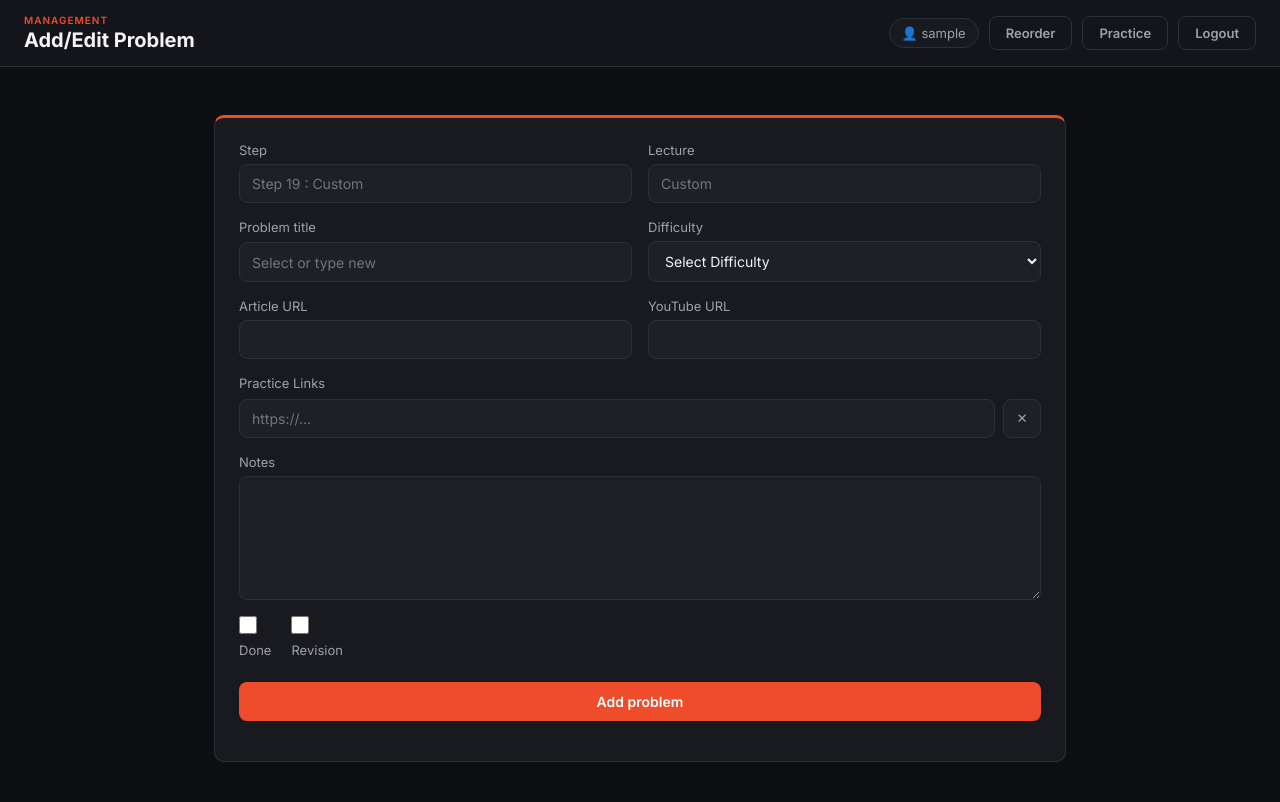
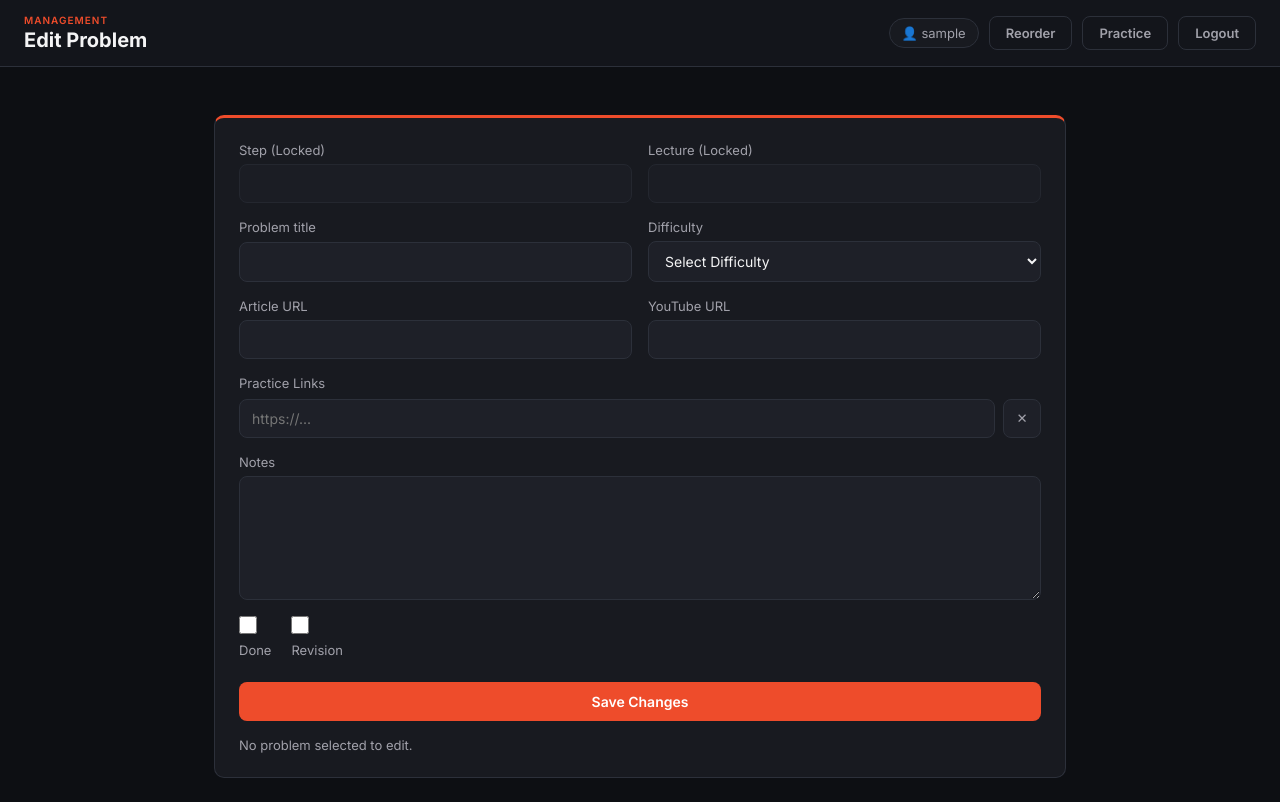
Before and after one commit to Vamp-Niklaus/striver-sheet, a Flask app: page /admin in a window 1280 px wide. Before the commit the page ends 762 px from the top, so only its background shows below. Run offline with Flask 3, Linux system fonts and the light colour scheme; the visitor is signed in with stand-in values (Sample User, id 1); data that the repository does not hold is empty.

Commit message:
Convert admin page to strict edit-only page and make reorder page default

```diff
--- a/static/admin.js
+++ b/static/admin.js
@@ -9,38 +9,6 @@ const message = document.getElementById("adminMessage");
 const urlList = document.getElementById("urlList");
 
 let allProblems = [];
-
-const naturalSort = (a, b) => {
-  if (!a) return -1;
-  if (!b) return 1;
-  return String(a).localeCompare(String(b), undefined, { numeric: true, sensitivity: 'base' });
-};
-
-function populateDatalist(id, items) {
-  const dl = document.querySelector(id);
-  const uniqueItems = [...new Set(items.map(i => {
-    if (!i) return "";
-    const s = String(i).trim();
-    return s.charAt(0).toUpperCase() + s.slice(1);
-  }).filter(Boolean))].sort(naturalSort);
-  dl.innerHTML = uniqueItems.map((i) => `<option value="${i}"></option>`).join("");
-}
-
-function updateLectures() {
-  const selectedStep = stepInput.value;
-  const filteredProblems = selectedStep ? allProblems.filter((p) => p.step === selectedStep) : allProblems;
-  populateDatalist("#lectures", filteredProblems.map((p) => p.lecture));
-}
-
-function updateTitles() {
-  const selectedStep = stepInput.value;
-  const selectedLecture = lectureInput.value;
-  const filteredProblems = allProblems.filter((p) =>
-    (!selectedStep || p.step === selectedStep) &&
-    (!selectedLecture || p.lecture === selectedLecture)
-  );
-  populateDatalist("#titles", filteredProblems.map((p) => p.title));
-}
 
 function renderUrls(urls) {
   urlList.innerHTML = "";
@@ -83,14 +51,14 @@ function addUrlRow(val) {
   urlList.appendChild(row);
 }
 
-function handleTitleChange() {
-  const selectedTitle = titleInput.value.trim();
-  const existingProblem = allProblems.find((p) => p.title.trim() === selectedTitle);
+function loadProblem(title) {
+  const existingProblem = allProblems.find((p) => p.title.trim() === title.trim());
 
   if (existingProblem) {
     idInput.value = existingProblem.id;
     stepInput.value = existingProblem.step || "";
     lectureInput.value = existingProblem.lecture || "";
+    titleInput.value = existingProblem.title || "";
     document.querySelector('select[name="difficulty"]').value = existingProblem.difficulty || "";
     document.querySelector('input[name="article"]').value = existingProblem.article || "";
     document.querySelector('input[name="youtube"]').value = existingProblem.youtube || "";
@@ -112,7 +80,7 @@ function handleTitleChange() {
     const isOwner = author === currentUser || (currentUser === "rakesh" && author === "rakesh");
 
     if (isOwner) {
-      submitBtn.textContent = "Update problem";
+      submitBtn.textContent = "Save Changes";
       submitBtn.disabled = false;
       deleteBtn.style.display = "block";
       message.textContent = "";
@@ -123,26 +91,8 @@ function handleTitleChange() {
       message.textContent = "You cannot edit or delete default problems.";
     }
   } else {
-    // If idInput.value is not empty, it means we just transitioned from an existing problem to a new one.
-    // In this case, we wipe step and lecture to give a clean slate.
-    // Otherwise, we leave them alone so the user can pick step/lecture before typing a title.
-    if (idInput.value !== "" || selectedTitle === "") {
-      stepInput.value = "";
-      lectureInput.value = "";
-    }
-
-    idInput.value = "";
-    document.querySelector('select[name="difficulty"]').value = "";
-    document.querySelector('input[name="article"]').value = "";
-    document.querySelector('input[name="youtube"]').value = "";
-    document.querySelector('textarea[name="notes"]').value = "";
-
-    renderUrls([]);
-
-    submitBtn.textContent = "Add problem";
-    submitBtn.disabled = false;
-    deleteBtn.style.display = "none";
-    message.textContent = "";
+    message.textContent = "Problem not found.";
+    submitBtn.disabled = true;
   }
 }
 
@@ -150,34 +100,18 @@ fetch("/api/problems")
   .then((res) => res.json())
   .then((data) => {
     allProblems = data.problems || [];
-    populateDatalist("#steps", allProblems.map((p) => p.step));
-    updateLectures();
-    updateTitles();
     renderUrls([]); // initialize empty url box
 
-    // Deep linking: Check if ?title= exists in URL
     const urlParams = new URLSearchParams(window.location.search);
     const prefillTitle = urlParams.get("title");
-    const prefillStep = urlParams.get("step");
-    const prefillLecture = urlParams.get("lecture");
 
     if (prefillTitle) {
-      titleInput.value = prefillTitle;
-      handleTitleChange();
+      loadProblem(prefillTitle);
     } else {
-      if (prefillStep) stepInput.value = prefillStep;
-      if (prefillLecture) lectureInput.value = prefillLecture;
+      message.textContent = "No problem selected to edit.";
+      submitBtn.disabled = true;
     }
   });
-
-stepInput.addEventListener("input", () => {
-  updateLectures();
-  updateTitles();
-});
-lectureInput.addEventListener("input", () => {
-  updateTitles();
-});
-titleInput.addEventListener("input", handleTitleChange);
 
 deleteBtn.addEventListener("click", async () => {
   const problemId = idInput.value;
@@ -190,26 +124,15 @@ deleteBtn.addEventListener("click", async () => {
     return;
   }
 
-  message.textContent = "Deleted problem.";
-  allProblems = allProblems.filter((p) => p.id !== problemId);
-  form.reset();
-  renderUrls([]);
-  idInput.value = "";
-  submitBtn.textContent = "Add problem";
-  deleteBtn.style.display = "none";
-
-  setTimeout(() => {
-    if (message.textContent === "Deleted problem.") message.textContent = "";
-  }, 3000);
-
-  populateDatalist("#steps", allProblems.map((p) => p.step));
-  populateDatalist("#difficulties", allProblems.map((p) => p.difficulty));
-  updateLectures();
-  updateTitles();
+  message.textContent = "Deleted problem. Redirecting...";
+  setTimeout(() => window.location.href = "/", 1500);
 });
 
 form.addEventListener("submit", async (event) => {
   event.preventDefault();
+  const problemId = idInput.value;
+  if (!problemId) return; // Only allow updates
+
   const data = Object.fromEntries(new FormData(form).entries());
 
   const allUrls = Array.from(document.querySelectorAll(".url-input"))
@@ -239,13 +162,11 @@ form.addEventListener("submit", async (event) => {
     practice: practice
   };
 
-  const problemId = data.id;
-  const isUpdate = !!problemId;
-  const url = isUpdate ? `/api/problems/${problemId}` : "/api/problems";
-  const method = isUpdate ? "PATCH" : "POST";
+  submitBtn.disabled = true;
+  submitBtn.textContent = "Saving...";
 
-  const res = await fetch(url, {
-    method: method,
+  const res = await fetch(`/api/problems/${problemId}`, {
+    method: "PATCH",
     headers: { "Content-Type": "application/json" },
     body: JSON.stringify(payload),
   });
@@ -253,36 +174,16 @@ form.addEventListener("submit", async (event) => {
   const result = await res.json();
   if (!res.ok) {
     message.textContent = result.error || "Could not save problem.";
+    submitBtn.disabled = false;
+    submitBtn.textContent = "Save Changes";
     return;
   }
 
-  message.textContent = isUpdate ? `Updated: ${result.title}` : `Added: ${result.title}`;
+  message.textContent = `Updated: ${result.title}`;
+  submitBtn.disabled = false;
+  submitBtn.textContent = "Save Changes";
 
-  if (isUpdate) {
-    const index = allProblems.findIndex((p) => p.id === problemId);
-    if (index !== -1) {
-      allProblems[index] = result;
-    }
-    // Don't reset the form if we just updated an existing problem
-    // Instead, just clear the message after 3 seconds
-    setTimeout(() => {
-      if (message.textContent.startsWith("Updated:")) message.textContent = "";
-    }, 3000);
-  } else {
-    allProblems.push(result);
-
-    const currentStep = data.step;
-    const currentLecture = data.lecture;
-    form.reset();
-    renderUrls([]);
-    stepInput.value = currentStep;
-    lectureInput.value = currentLecture;
-    idInput.value = "";
-    submitBtn.textContent = "Add problem";
-    deleteBtn.style.display = "none";
-  }
-
-  populateDatalist("#steps", allProblems.map((p) => p.step));
-  updateLectures();
-  updateTitles();
+  setTimeout(() => {
+    if (message.textContent.startsWith("Updated:")) message.textContent = "";
+  }, 3000);
 });
--- a/templates/admin.html
+++ b/templates/admin.html
@@ -12,7 +12,7 @@
     <header class="topbar">
       <div class="brand">
         <span class="brand-tag">Management</span>
-        <h1>Add/Edit Problem</h1>
+        <h1>Edit Problem</h1>
       </div>
       <div class="topbar-right">
         <span class="username-chip">👤 {{ username }}</span>
@@ -25,12 +25,9 @@
     <main class="admin-page">
       <form id="adminForm" class="admin-form">
         <input type="hidden" name="id">
-        <label>Step <input name="step" list="steps" required placeholder="Step 19 : Custom"></label>
-        <datalist id="steps"></datalist>
-        <label>Lecture <input name="lecture" list="lectures" required placeholder="Custom"></label>
-        <datalist id="lectures"></datalist>
-        <label>Problem title <input name="title" list="titles" required placeholder="Select or type new"></label>
-        <datalist id="titles"></datalist>
+        <label>Step (Locked) <input name="step" readonly style="opacity: 0.6; cursor: not-allowed;"></label>
+        <label>Lecture (Locked) <input name="lecture" readonly style="opacity: 0.6; cursor: not-allowed;"></label>
+        <label>Problem title <input name="title" required></label>
         <label>Difficulty
           <select name="difficulty">
             <option value="">Select Difficulty</option>
@@ -51,7 +48,7 @@
           <label><input name="revision" type="checkbox"> Revision</label>
         </div>
         <div class="admin-actions">
-          <button type="submit" id="submitBtn">Add problem</button>
+          <button type="submit" id="submitBtn">Save Changes</button>
           <button type="button" id="deleteBtn" style="display: none;">Delete problem</button>
         </div>
         <p id="adminMessage" class="muted"></p>
--- a/templates/index.html
+++ b/templates/index.html
@@ -17,7 +17,7 @@
     </div>
     <div class="topbar-right">
       <span class="username-chip">👤 {{ username }}</span>
-      <a href="/admin" class="nav-btn">Admin</a>
+      <a href="/admin/reorder" class="nav-btn">Admin</a>
       <a href="/logout" class="nav-btn nav-btn--ghost">Logout</a>
     </div>
   </header>
```
